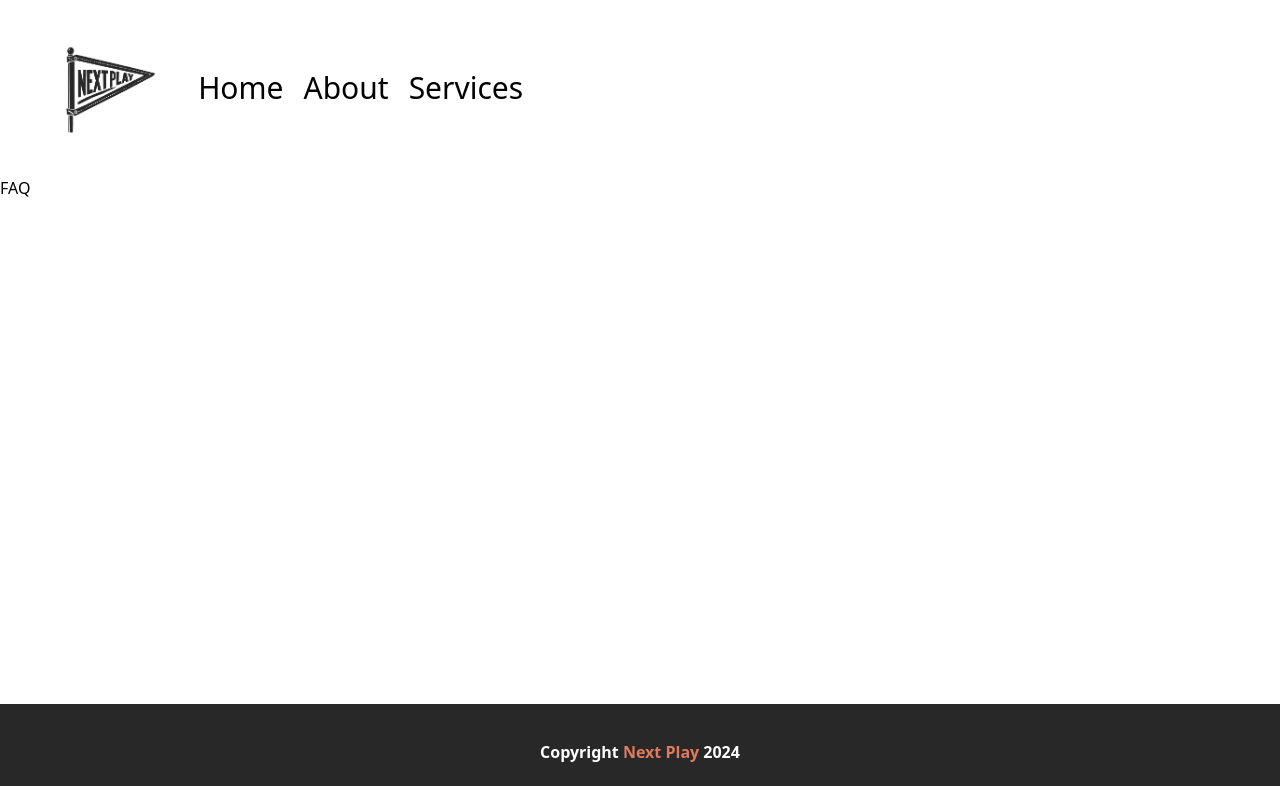
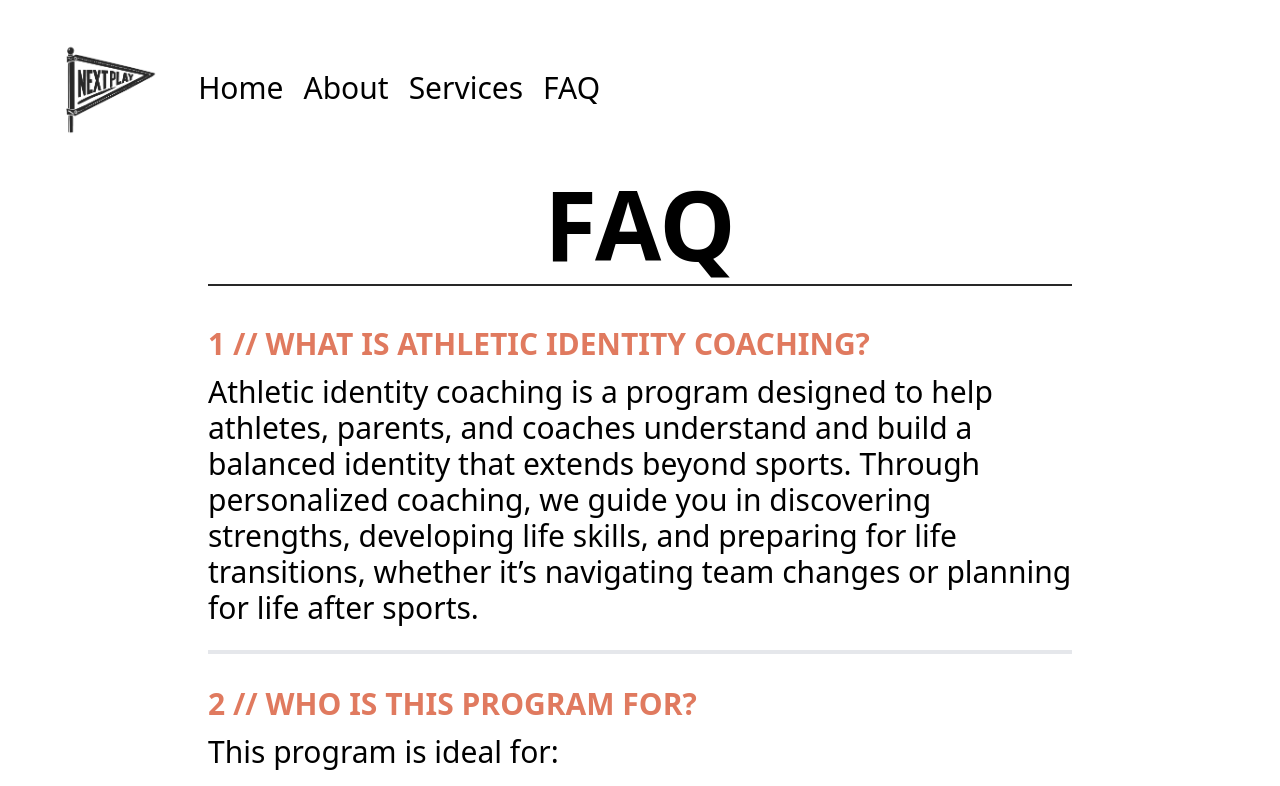
Before and after one commit to drethedevjs/next-play, a Vue app: page /faq in a window 1280 px wide. Shown: the top 786 px of the page. Built offline with nearby package versions, Linux system fonts and the light colour scheme.

Commit message:
Added FAQ page.

```diff
--- /dev/null
+++ b/src/data/faqs.ts
@@ -0,0 +1,84 @@
+import IFaqs from "../interfaces/IFaqs";
+
+const faqs: IFaqs[] = [
+  {
+    id: 1,
+    question: "What is athletic identity coaching?",
+    answer: "Athletic identity coaching is a program designed to help athletes, parents, and coaches understand and build a balanced identity that extends beyond sports. Through personalized coaching, we guide you in discovering strengths, developing life skills, and preparing for life transitions, whether it’s navigating team changes or planning for life after sports.",
+    hasList: false,
+    list: []
+  },
+  {
+    id: 2,
+    question: "Who is this program for?",
+    answer: "This program is ideal for:",
+    hasList: true,
+    list: [
+      "Athletes who want to explore their purpose beyond the game.",
+      "Parents who want to support their child’s holistic development.",
+      "Coaches looking for tools to guide their athletes through transitions."
+    ]
+  },
+  {
+    id: 3,
+    question: "What topics will we cover in the program?",
+    answer: "Our program covers a variety of topics, including:",
+    hasList: true,
+    list: [
+      "Exploring personal strengths and values outside of sports",
+      "Recognizing and leveraging transferable skills",
+      "Preparing for life transitions and building resilience"
+    ]
+  },
+  {
+    id: 4,
+    question: "How is this different from sports psychology?",
+    answer: "While sports psychology focuses on motivation, performance, and mental resilience in sports, athletic identity coaching centers on exploring who you are beyond your sport. Our goal is to help you discover purpose, balance, and direction that lasts beyond athletic achievements, equipping you with skills for all aspects of life.",
+    hasList: false,
+    list: []
+  },
+  {
+    id: 5,
+    question: "How does the coaching process work?",
+    answer: "Our coaching sessions are typically held online, making it easy to join from anywhere. Each session includes practical exercises, discussions, and goal-setting to help you explore your identity and skills. You’ll have access to resources, tools, and ongoing support to make real, lasting changes.",
+    hasList: false,
+    list: []
+  },
+  {
+    id: 6,
+    question: "What if I’m not ready to commit to a full coaching program?",
+    answer: "That’s okay! We offer free resources and introductory workshops to help you get started. If you’d like a preview of the program, you can book a free consultation to see if it’s the right fit for you.",
+    hasList: false,
+    list: []
+  },
+  {
+    id: 7,
+    question: "Can parents and coaches join the sessions with athletes?",
+    answer: "Yes, we encourage a collaborative approach! Parents and coaches are welcome to join select sessions to better understand how they can support their athlete's journey. We’ll work together to create a plan that benefits everyone involved.",
+    hasList: false,
+    list: []
+  },
+  {
+    id: 8,
+    question: "What results can I expect from this program?",
+    answer: "While results vary based on individual goals, many of our clients report a stronger sense of purpose, improved life skills, and greater confidence in handling transitions. Our focus is to equip you with tools and mindsets that support long-term personal and professional growth.",
+    hasList: false,
+    list: []
+  },
+  {
+    id: 9,
+    question: "How much does the program cost?",
+    answer: "Pricing varies based on the length and type of coaching package you choose. We offer flexible plans to fit different budgets and goals. For specific pricing, please contact us directly, and we’d be happy to provide details.",
+    hasList: false,
+    list: []
+  },
+  {
+    id: 10,
+    question: "How do I get started?",
+    answer: "You can get started by booking a free consultation where we’ll discuss your goals and determine how we can best support you. Visit our Contact page or use the link here to schedule your session today!",
+    hasList: false,
+    list: []
+  }
+];
+
+export default faqs;
--- a/src/data/navLinks.ts
+++ b/src/data/navLinks.ts
@@ -29,7 +29,7 @@ const navLinks: INavLinks[] = [
   {
     name: "FAQ",
     path: "/faq",
-    isActive: false
+    isActive: true
   }
 ]
 
--- /dev/null
+++ b/src/interfaces/IFaqs.ts
@@ -0,0 +1,7 @@
+export default interface IFaqs {
+  id: number;
+  question: string;
+  answer: string;
+  hasList: boolean;
+  list: string[];
+}
--- a/src/views/FAQ.vue
+++ b/src/views/FAQ.vue
@@ -1,3 +1,53 @@
+<script lang="ts">
+import { ref } from "vue";
+import faqData from "../data/faqs";
+import IFaqs from "../interfaces/IFaqs";
+
+export default {
+  setup () {
+    const faqs = ref<IFaqs[]>(faqData);
+    return {
+      faqs
+    }
+  }
+}
+</script>
 <template>
-  <h1>FAQ</h1>
+  <section>
+    <div class="container mx-auto xl:px-52 px-10">
+      <h1>FAQ</h1>
+      <div class="qna" v-for="faq in faqs" :key="faq.id">
+        <p class="question">{{ faq.id }} // {{ faq.question }}</p>
+        <p class="answer">{{ faq.answer }}</p>
+        <div v-if="faq.hasList">
+          <ul>
+            <li class="list-disc" v-for="item in faq.list">{{ item }}</li>
+          </ul>
+        </div>
+      </div>
+    </div>
+
+  </section>
 </template>
+
+<style>
+h1 {
+  @apply text-center sm:text-8xl text-5xl font-bold uppercase border-b-2 border-b-dark pb-3 mb-10;
+}
+
+.qna {
+  @apply mb-8 border-b-4 pb-3 sm:text-3xl text-xl;
+}
+
+.question {
+  @apply font-bold text-secondary uppercase mb-3;
+}
+
+.answer {
+  @apply pb-3;
+}
+
+li {
+  @apply md:ml-20 ml-10;
+}
+</style>
```
